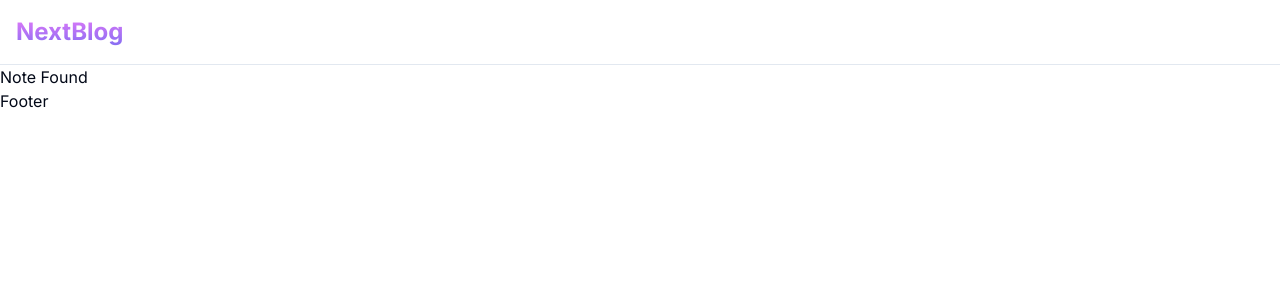
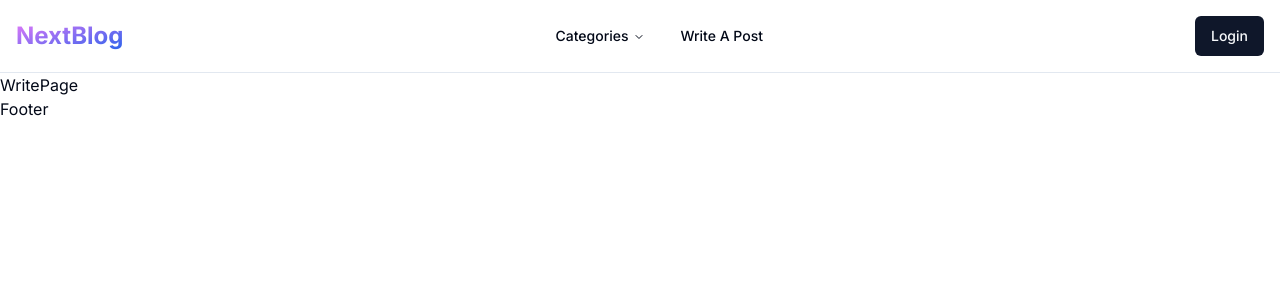
Before and after one commit to Hiboo93/blog-nextjs, a Next.js app: page /write in a window 1280 px wide. Before the commit this address had no page. Shown: the top 300 px of the page. Built offline with nearby package versions, Linux system fonts and the light colour scheme.

Commit message:
✨ F01: creation of the component Header-navigation and ProfileButton

```diff
--- /dev/null
+++ b/app/write/page.tsx
@@ -0,0 +1,11 @@
+import React from 'react'
+
+type Props = {}
+
+function WritePage({}: Props) {
+  return (
+    <div>WritePage</div>
+  )
+}
+
+export default WritePage
--- /dev/null
+++ b/components/Header-navigation.tsx
@@ -0,0 +1,76 @@
+"use client"
+
+import * as React from "react"
+import Link from "next/link"
+
+import { cn } from "@/lib/utils"
+import {
+  NavigationMenu,
+  NavigationMenuContent,
+  NavigationMenuItem,
+  NavigationMenuLink,
+  NavigationMenuList,
+  NavigationMenuTrigger,
+  navigationMenuTriggerStyle,
+} from "@/components/ui/navigation-menu"
+import { CATEGORIES } from "@/utils/categories"
+import { Category } from "@/types.js"
+
+
+
+export function HeaderNavigation() {
+  return (
+    <NavigationMenu>
+      <NavigationMenuList>
+        <NavigationMenuItem>
+          <NavigationMenuTrigger>Categories</NavigationMenuTrigger>
+          <NavigationMenuContent>
+            <ul className="grid w-[400px] gap-3 p-4 md:w-[500px] md:grid-cols-2 lg:w-[600px] ">
+              {CATEGORIES.map((category: Category) => (
+                <ListItem
+                  key={category.id}
+                  href={`/categories/${category.slug}`}
+                >
+                  {category.name}
+                </ListItem>
+              ))}
+            </ul>
+          </NavigationMenuContent>
+        </NavigationMenuItem>
+        <NavigationMenuItem>
+          <Link href="/write" legacyBehavior passHref>
+            <NavigationMenuLink className={navigationMenuTriggerStyle()}>
+              Write A Post
+            </NavigationMenuLink>
+          </Link>
+        </NavigationMenuItem>
+      </NavigationMenuList>
+    </NavigationMenu>
+  )
+}
+
+const ListItem = React.forwardRef<
+  React.ElementRef<"a">,
+  React.ComponentPropsWithoutRef<"a">
+>(({ className, title, children, ...props }, ref) => {
+  return (
+    <li>
+      <NavigationMenuLink asChild>
+        <a
+          ref={ref}
+          className={cn(
+            "block select-none space-y-1 rounded-md p-3 leading-none no-underline outline-none transition-colors hover:bg-accent hover:text-accent-foreground focus:bg-accent focus:text-accent-foreground",
+            className
+          )}
+          {...props}
+        >
+          <div className="text-sm font-medium leading-none">{title}</div>
+          <p className="line-clamp-2 text-sm leading-snug text-muted-foreground">
+            {children}
+          </p>
+        </a>
+      </NavigationMenuLink>
+    </li>
+  )
+})
+ListItem.displayName = "ListItem"
--- a/components/Header.tsx
+++ b/components/Header.tsx
@@ -1,5 +1,8 @@
 import React from 'react'
 import PageContainer from './Page-container'
+import { HeaderNavigation } from './Header-navigation'
+import ProfileButton from './profile-button'
+
 
 type Props = {}
 
@@ -7,15 +10,20 @@ const Header = (props: Props) => {
   return (
     <header className='p-4 border-b'>
       <PageContainer>
+        <div className="flex items-center justify-between w-full">
           <div>
             {/* responsive menu */}
             <h1 className='text-2xl font-bold text-transparent bg-clip-text bg-gradient-to-br from-fuchsia-400 to-blue-600'>NextBlog</h1>
           </div>
 
           {/* Navigation */}
-
+          <HeaderNavigation/>
 
           {/* Buttons */}
+          <div className='flex items-center'>
+            <ProfileButton/>
+          </div>
+        </div>
       </PageContainer>
     </header>
   )
--- /dev/null
+++ b/components/Profile-button.tsx
@@ -0,0 +1,18 @@
+import Link from 'next/link.js'
+import React from 'react'
+import { Button } from './ui/button'
+
+type Props = {}
+
+const ProfileButton = (props: Props) => {
+
+  return (
+    <Link href="/login">
+      <Button>
+        Login
+      </Button>
+    </Link>
+  )
+}
+
+export default ProfileButton
--- /dev/null
+++ b/types.ts
@@ -0,0 +1,5 @@
+export type Category = {
+  id: number;
+  name: string;
+  slug: string;
+}
--- /dev/null
+++ b/utils/categories.ts
@@ -0,0 +1,9 @@
+import { Category } from "@/types.js";
+
+export const CATEGORIES: Category[] = [
+  { id: 1, name: "React", slug: "react"},
+  { id: 2, name: "React Native", slug: "react-native"},
+  { id: 3, name: "Javascript", slug: "javascript"},
+  { id: 4, name: "Nextjs", slug: "nextjs"},
+  { id: 5, name: "Css", slug: "css"},
+]
```
Lines whose indentation alone changed are shown as unchanged.
